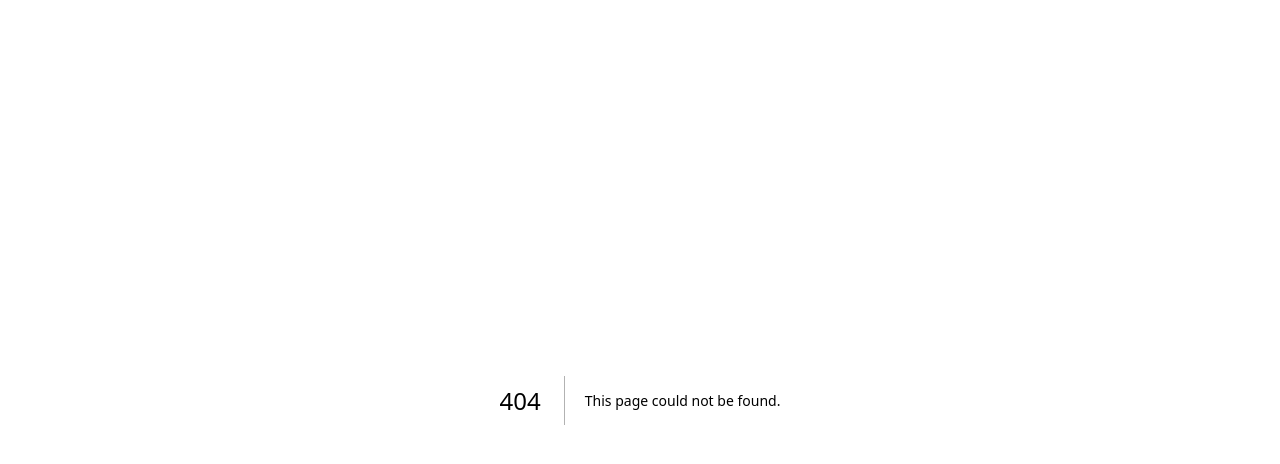
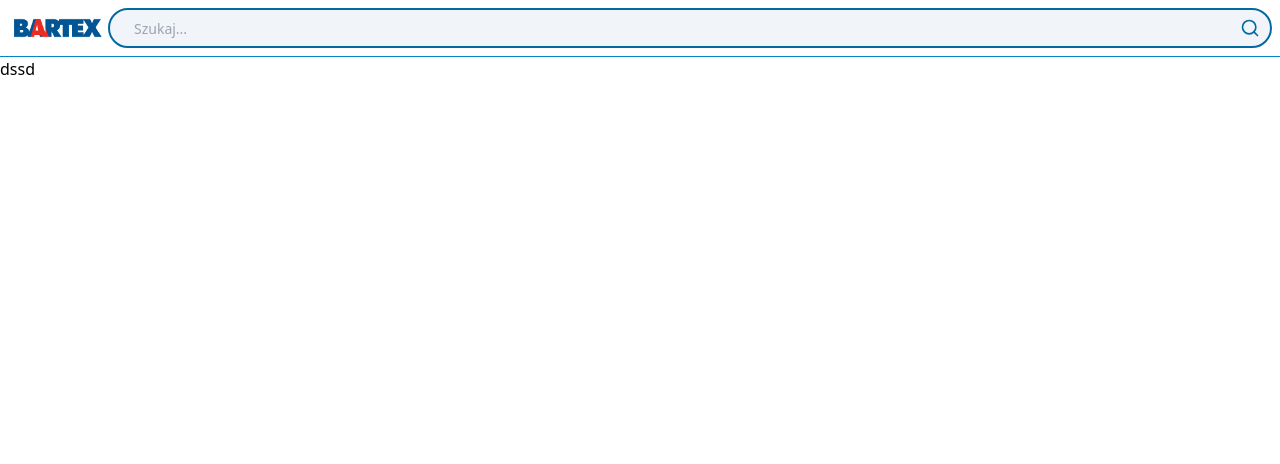
Before and after one commit to ebartex/ebartex2, a Next.js app: page /categories/view/1/1 in a window 1280 px wide. Before the commit this address had no page. Shown: the top 464 px of the page. Built offline with nearby package versions, Linux system fonts and the light colour scheme.

Commit message:
categories

```diff
--- /dev/null
+++ b/src/app/categories/view/[categoryId]/[categorySlug]/page.tsx
@@ -0,0 +1,13 @@
+import Navbar from "@/common/components/Navbar";
+
+function CategoryComponent() {
+
+   return (
+    <>
+    <Navbar />
+    <>dssd</>
+    </>
+   )
+}
+
+export default CategoryComponent;
--- a/src/app/szukaj/[query]/ProductDetails.tsx
+++ b/src/app/szukaj/[query]/ProductDetails.tsx
@@ -1,5 +1,6 @@
 import { FC } from "react";
 import { Product } from "@/types/types"; // Zaimportuj wspólny typ
+import Link from "next/link";
 
 
 type ProductDetailsProps = {
@@ -8,7 +9,7 @@ type ProductDetailsProps = {
 const ProductDetails: FC<ProductDetailsProps> = ({ product }) => {
   return (
     <div className="flex-1 bg-white p-4">
-        <span>Kategoria:</span> <span>{product.kategoria}</span>
+        <span>Kategoria:</span> <span><Link href={`/categories/view/${product.xt_id}/${product.slug_kategoria}`}>{product.kategoria}</Link></span>
         <div className="flex items-center space-x-1">
         {product.marka ? (
             <span>Marka: {product.marka}</span>
--- a/src/types/types.ts
+++ b/src/types/types.ts
@@ -1,9 +1,11 @@
 export type Product = {
     tw_id: string;
     slug: string;
+    slug_kategoria: string;
     nazwa: string;
     photo_512: string;
     kategoria: string
+    xt_id: string
     stan: number
     marka: string
     producent: string
```
